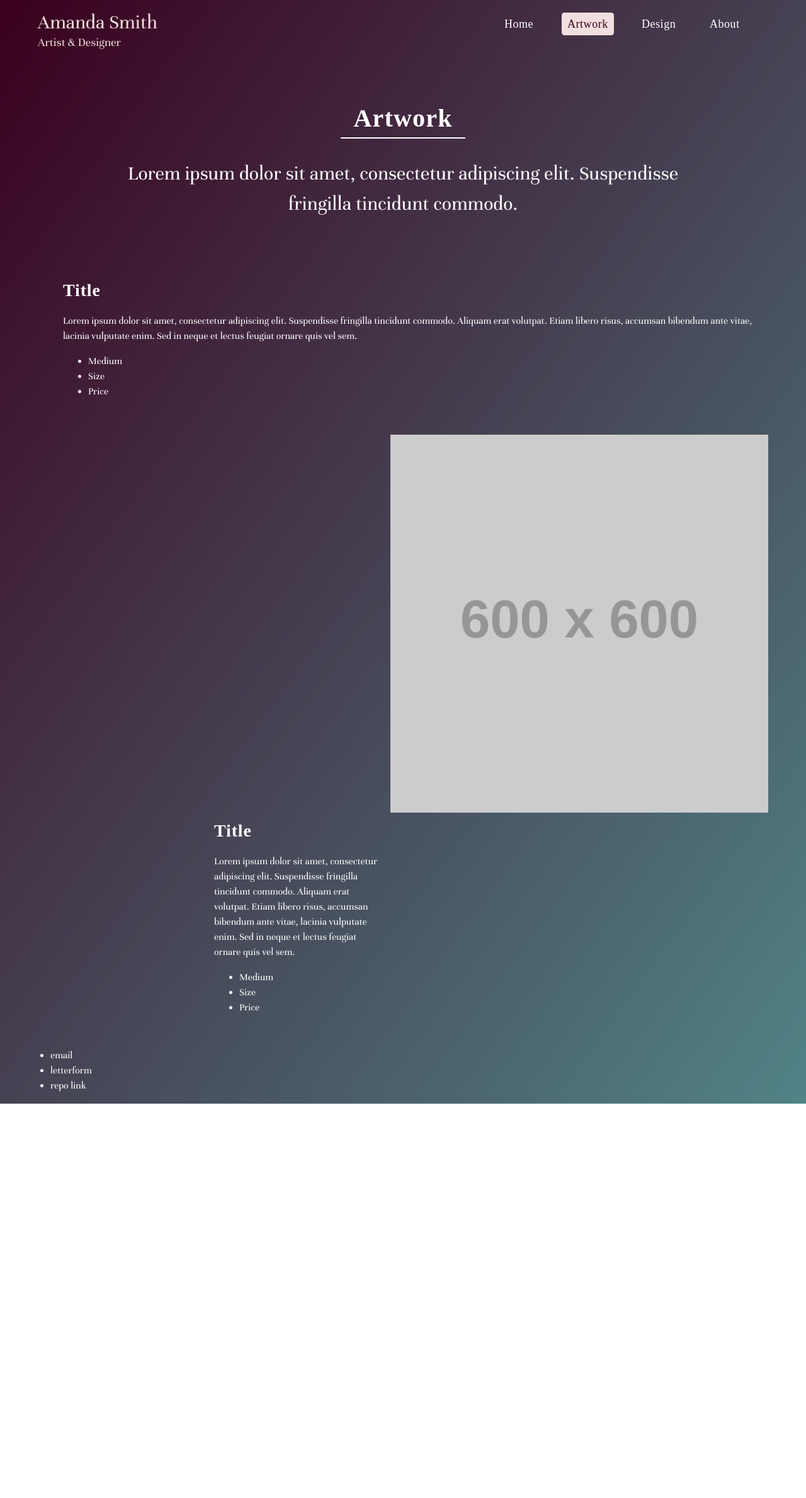
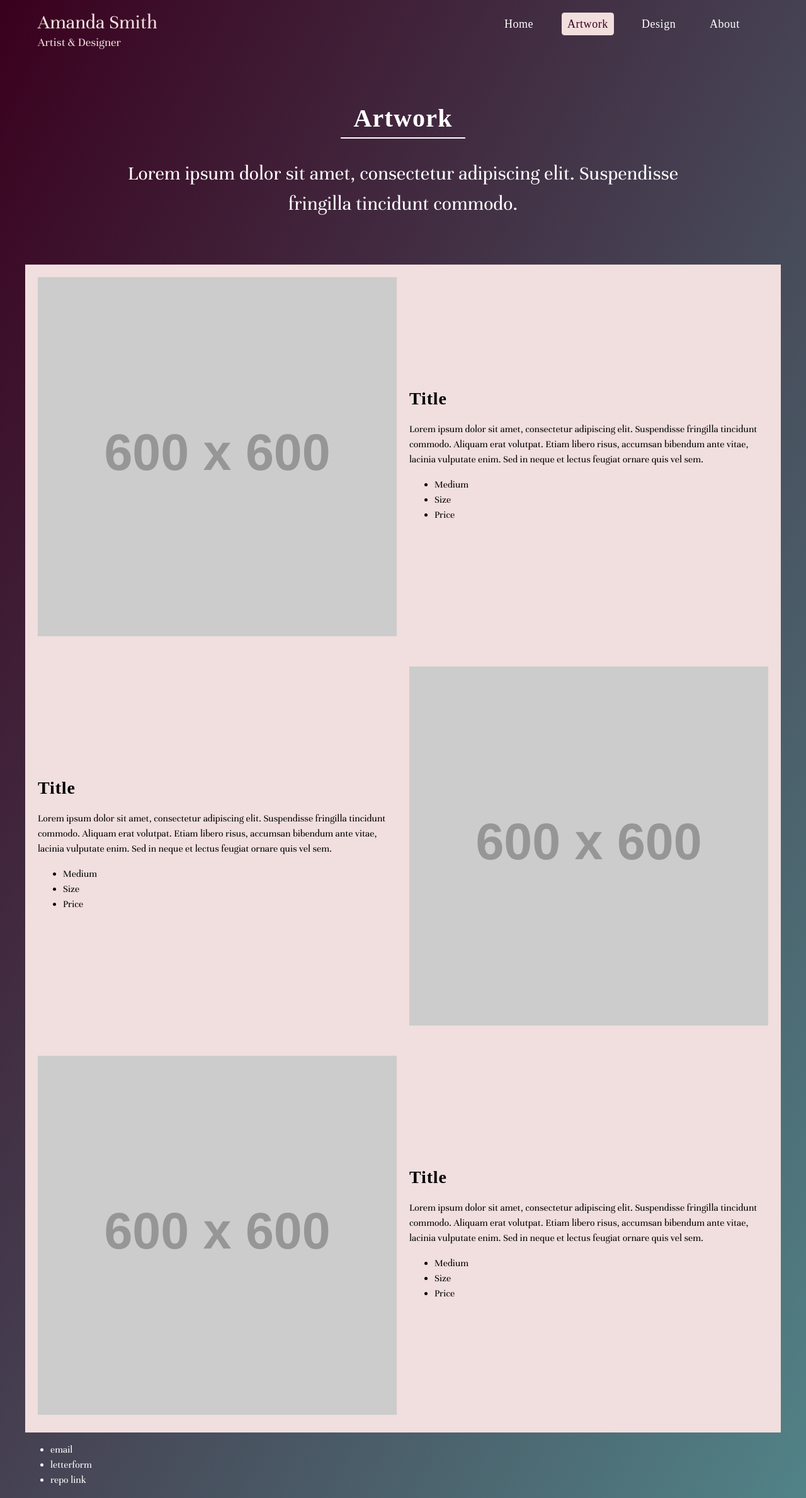
Before and after one commit to asmithorn/asmithorn.github.io, a Jekyll site: the page built from artwork/index.html, in a window 1280 px wide. Shown: the whole page at 63% size. Built offline with Jekyll 4.4.1, drawn with Linux system fonts in a browser that asks for light colours; some web fonts are replaced; before the commit the page ends 1752 px from its top, so only the background shows below that.

```diff
--- a/artwork/index.html
+++ b/artwork/index.html
@@ -14,7 +14,7 @@
 
 
 
-<div class="o-row o-row--1200">
+<div class="o-row o-row--1200 u-bg--pink u-color--black">
   <section class="o-two-col u-padding--20">
     <div class="o-two-col__left">
       <img src="https://via.placeholder.com/600.jpg?text=artwork" alt=""/>
@@ -31,10 +31,25 @@
   </section>
 
   <section class="o-two-col u-padding--20">
+    <div class="o-two-col__right">
+      <img src="https://via.placeholder.com/600.jpg?text=artwork" alt=""/>
+    </div>
+    <div class="o-two-col__left">
+      <h2>Title</h2>
+      <p>Lorem ipsum dolor sit amet, consectetur adipiscing elit. Suspendisse fringilla tincidunt commodo. Aliquam erat volutpat. Etiam libero risus, accumsan bibendum ante vitae, lacinia vulputate enim. Sed in neque et lectus feugiat ornare quis vel sem.</p>
+      <ul>
+        <li>Medium</li>
+        <li>Size</li>
+        <li>Price</li>
+      </ul>
+    </div>
+  </section>
+
+  <section class="o-two-col u-padding--20">
+      <div class="o-two-col__left">
+        <img src="https://via.placeholder.com/600.jpg?text=artwork" alt=""/>
+      </div>
       <div class="o-two-col__right">
-       <img src="https://via.placeholder.com/600.jpg?text=artwork" alt=""/>
-      </div>
-      <div class="o-two-col__left">
         <h2>Title</h2>
         <p>Lorem ipsum dolor sit amet, consectetur adipiscing elit. Suspendisse fringilla tincidunt commodo. Aliquam erat volutpat. Etiam libero risus, accumsan bibendum ante vitae, lacinia vulputate enim. Sed in neque et lectus feugiat ornare quis vel sem.</p>
         <ul>
--- a/css/style.scss
+++ b/css/style.scss
@@ -293,20 +293,25 @@
   }
 
   .o-two-col {
+    align-items: center;
     display: -ms-grid;//?
     display: grid;
     -ms-grid-columns: 1fr 1fr;//?
-    grid-template-columns: repeat(2, 1fr [col-start]);
+    grid-template-columns: repeat(2, 1fr);
     -ms-grid-colum-gap: 1.25rem;//?
     grid-column-gap: 1.25rem;
   }
 
     .o-two-col__left {
-      grid-column-start: col-start 1;
+      -ms-grid-column: 1;//?
+      grid-column-start: 1;
     }
 
     .o-two-col__right {
-      grid-column-start: col-start 2;
+      -ms-grid-column: 2;//?
+      grid-column-start: 2;
+      -ms-grid-row: 1;//?
+      grid-row-start: 1;
     }
 
   .c-list {
```
